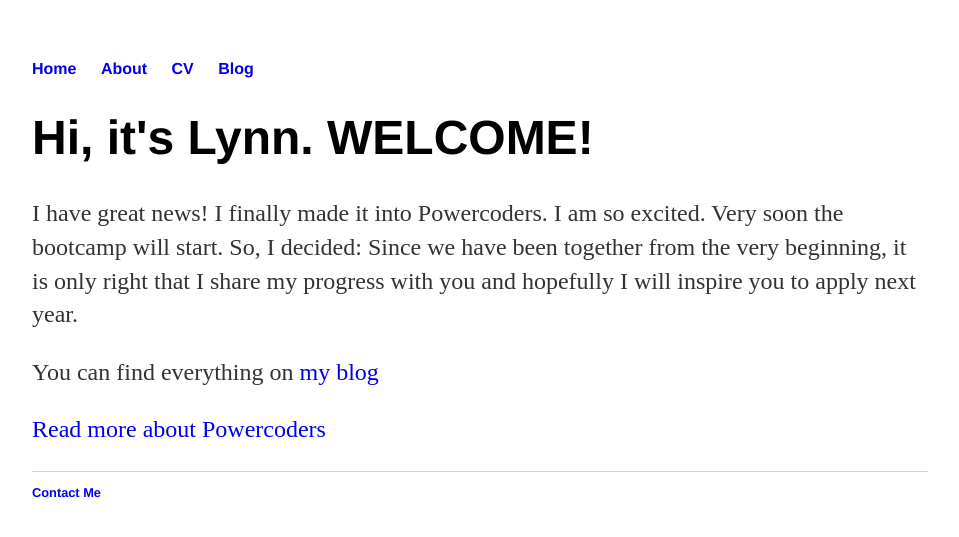
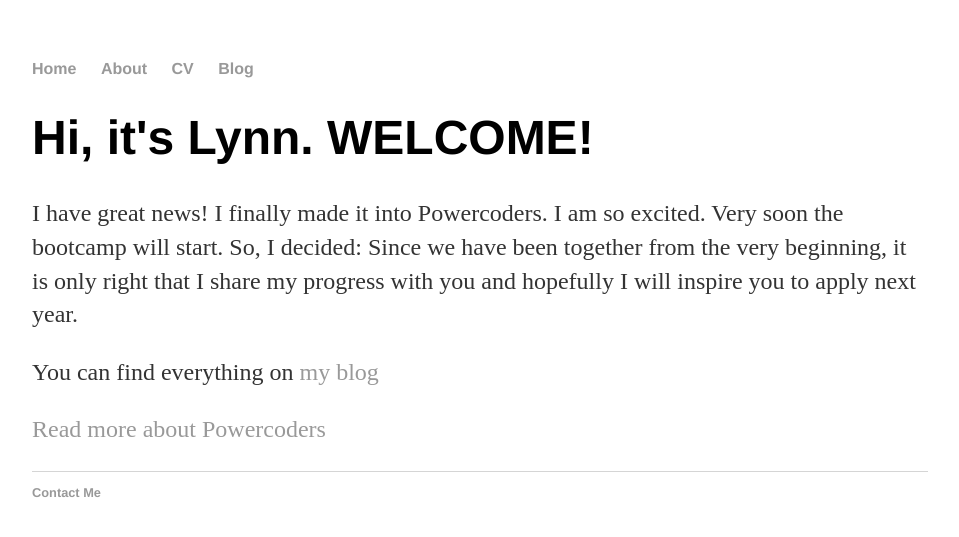
Before and after one commit to aineomugisha/aineomugisha.github.io, a Jekyll site: the page built from index.html, in a window 1280 px wide. Shown: the top 537 px of the page, without its empty margins (160-1119 px from the left). Built offline with Jekyll 4.4.1, drawn with Linux system fonts in a browser that asks for light colours.

Commit message:
Update main.css

```diff
--- a/css/main.css
+++ b/css/main.css
@@ -14,7 +14,7 @@ nav ul li, footer ul li {
 }
 a {
     text-decoration: none;
-    color: #008B8BB;
+    color: #999;
 }
 img {
                 width: 100%;
```
